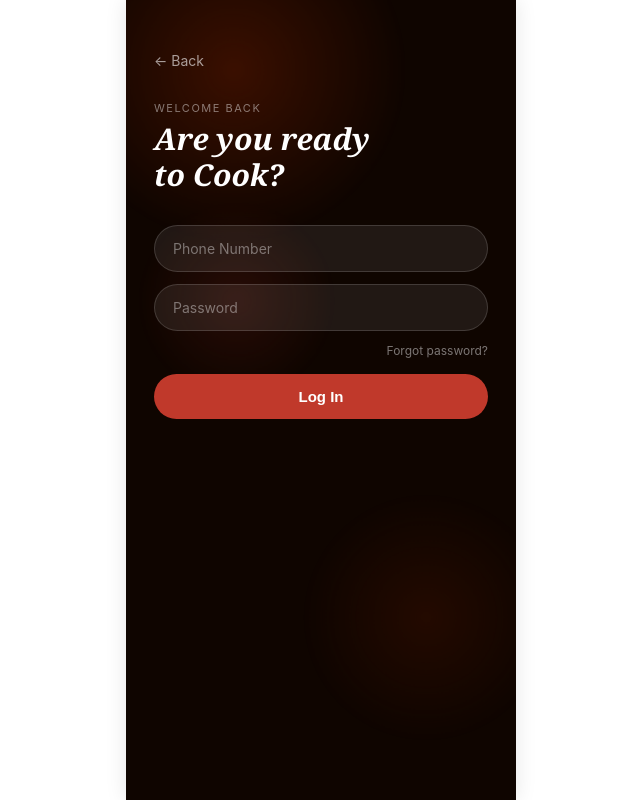
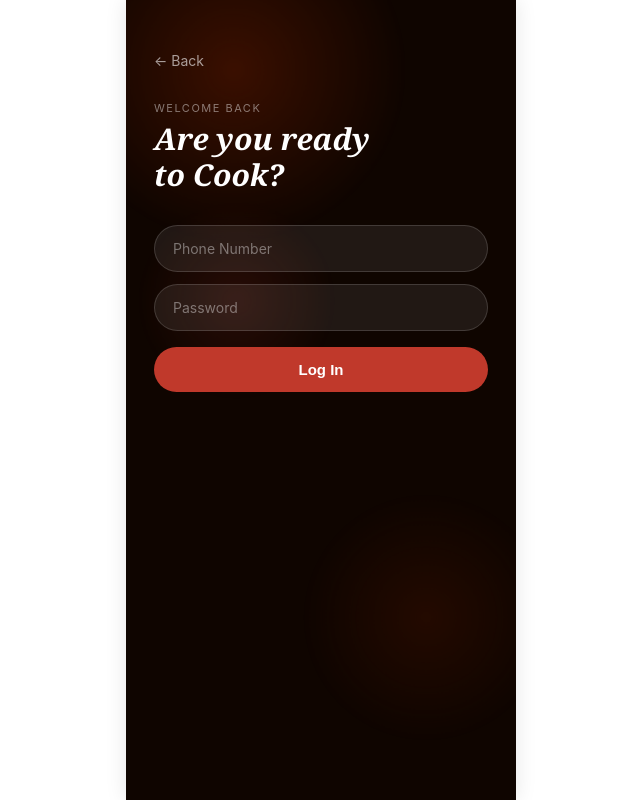
Before and after one commit to Erimoto6/cooking-app, a Flask app: page /login in a window 1280 px wide. Shown: the whole page, without its empty margins (319-959 px from the left). Run offline with Flask 3, Linux system fonts and the light colour scheme; some libraries are stand-ins or nearby versions.

Commit message:
forgot password removed

```diff
--- a/templates/login.html
+++ b/templates/login.html
@@ -136,14 +136,6 @@
     background: rgba(255,255,255,0.12);
   }
 
-  .l-forgot {
-    text-align: right;
-    color: rgba(255,255,255,0.45);
-    font-size: 12px;
-    text-decoration: none;
-    display: block;
-  }
-
   .l-submit {
     margin-top: 4px;
     padding: 14px;
@@ -189,7 +181,6 @@
   <form method="POST" class="l-form">
     <input type="tel" name="phone_number" placeholder="Phone Number" class="l-input" required>
     <input type="password" name="password" placeholder="Password" class="l-input" required>
-    <a href="#" class="l-forgot" onclick="alert('Reset password - Coming Soon!')">Forgot password?</a>
     <button type="submit" class="l-submit">Log In</button>
   </form>
 </div>
--- a/templates/welcome.html
+++ b/templates/welcome.html
@@ -154,7 +154,7 @@
   <div class="w-bg-blob2"></div>
 
   <div class="w-logo">
-      <img src="{{ url_for('static', filename='icons/Dishly.png') }}" alt="Dishly" style="width: 120px; height: 120px; object-fit: contain;">
+      <img src="{{ url_for('static', filename='icons/Dishly.png') }}" alt="Dishly" style="width: 170px; height: 170px; object-fit: contain;">
   </div>
   <h1 class="w-title">Dishly</h1>
   <p class="w-subtitle">Your personal recipe companion</p>
```
